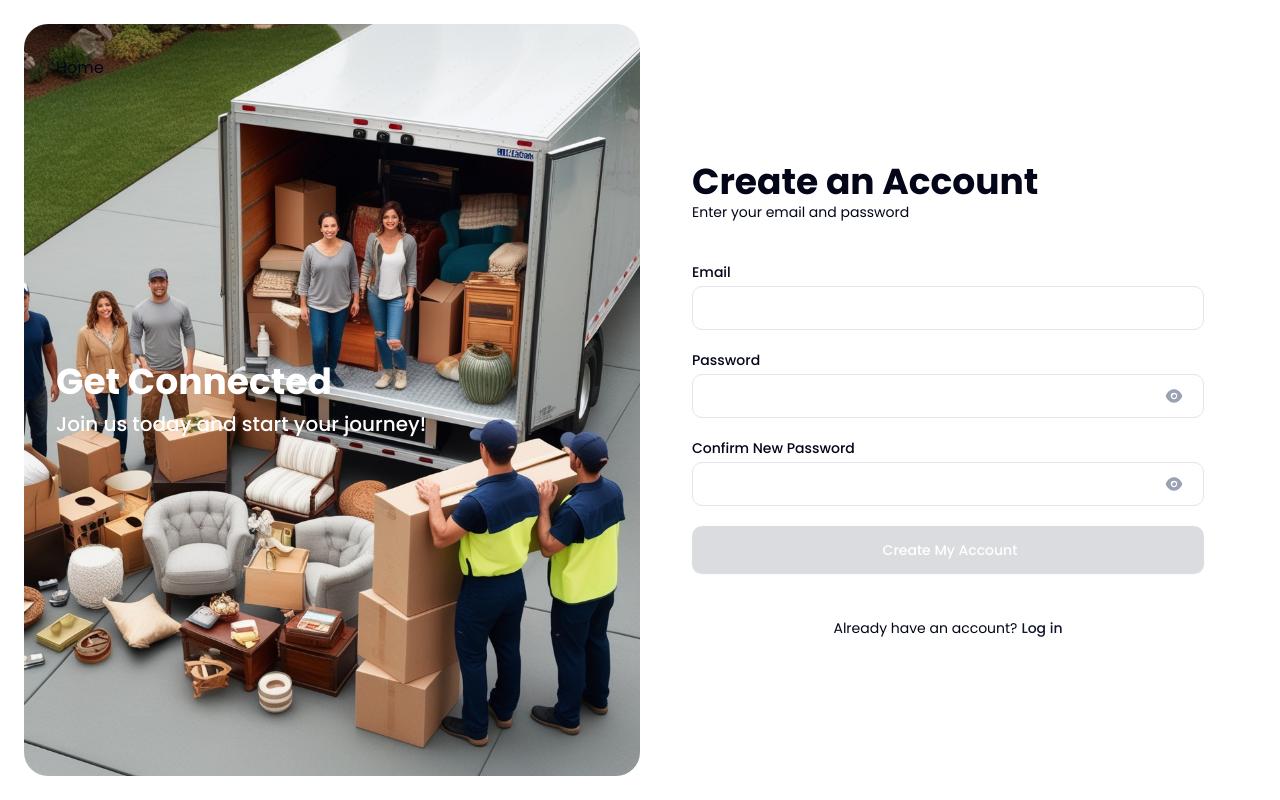
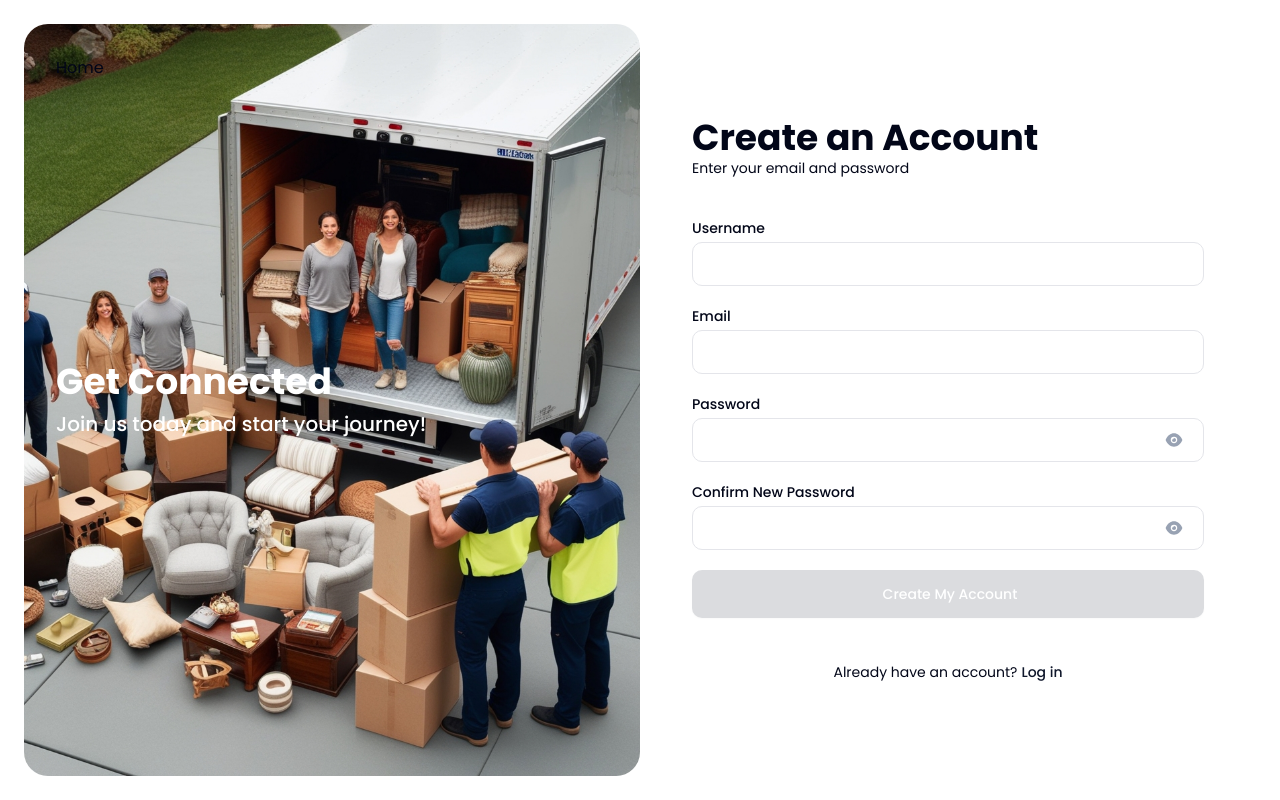
Before and after one commit to stivex001/chat_app, a Next.js app: page /auth/register in a window 1280 px wide. Built offline with nearby package versions, Linux system fonts and the light colour scheme; no server answers.

Commit message:
feat:implemented create user with firebase

```diff
--- /dev/null
+++ b/api/crud/firebaseAuth.ts
@@ -0,0 +1,11 @@
+import { auth } from "@/lib/firebase";
+import {
+  createUserWithEmailAndPassword,
+  signInWithEmailAndPassword,
+  signOut,
+} from "firebase/auth";
+
+export const registerUser = async (email: string, password: string) => {
+  const userCredential = await createUserWithEmailAndPassword(auth, email, password);
+  return userCredential;
+};
--- a/src/components/auth/ClientSignUp.tsx
+++ b/src/components/auth/ClientSignUp.tsx
@@ -8,12 +8,19 @@ import React, { useEffect, useState } from 'react';
 import { toast } from 'sonner';
 import { CustomButton } from '@/components/clickable/CustomButton';
 import Link from 'next/link';
-import { Checkbox } from '@/components/ui/checkbox';
 import { useAuthStore } from '@/store/authStore';
 import { AuthUser } from '@/app/api/type';
-import { useAuth } from '../../../api/crud/auth';
+import { useFirebaseAuth } from '@/hooks/useFirebaseAuth';
+import { doc, setDoc } from 'firebase/firestore';
+import { db } from '@/lib/firebase';
 
 const fields: Field[] = [
+  {
+    name: 'username',
+    type: 'text',
+    errorMessage: 'Email is required',
+    isRequired: true,
+  },
   {
     name: 'email',
     type: 'email',
@@ -42,8 +49,9 @@ const ClientSignUp = () => {
   const password = watch('password');
   const confirmPassword = watch('confirmPassword');
   const { isValid } = formState;
-  const { registerUser } = useAuth();
-  const { isPending, mutateAsync } = registerUser;
+
+  const { register } = useFirebaseAuth();
+  const { isPending, mutateAsync } = register;
 
   useEffect(() => {
     if (confirmPassword) {
@@ -68,17 +76,32 @@ const ClientSignUp = () => {
     try {
       await mutateAsync(payload, {
         onSuccess: (response: any) => {
-          toast.success(response?.message);
+          console.log(response, 'res-Time');
+          setDoc(doc(db, 'users', response?.user?.uid), {
+            name: data.username,
+            email: data.email,
+            id: response?.user?.uid,
+            blocked: [],
+          });
+
+          setDoc(doc(db, 'userChats', response?.user?.uid), {
+            chats: [],
+          });
+          toast.success('Registration successful!');
+
+          // router.push('/auth/login');
+
           const token = response?.user?.token;
           if (token) setAccessToken(token);
-          router.push(`/`);
+          // router.push(`/`);
         },
         onError: (error: any) => {
+          console.log('Registrationerror: ', error?.FirebaseError);
           toast.error(error?.data?.error);
         },
       });
     } catch (error: any) {
-      console.log('An error occurred ', error?.data?.error);
+      console.log('An error occurred ', error);
     }
   };
 
@@ -87,6 +110,14 @@ const ClientSignUp = () => {
       <form onSubmit={handleSubmit(onSubmit)}>
         <div className="flex flex-col gap-5">
           <div className="flex w-full flex-col gap-5">
+            <ControlledInput
+              name="username"
+              control={control}
+              type="text"
+              label="Username"
+              variant="primary"
+              rules={{ required: true }}
+            />
             <ControlledInput
               name="email"
               control={control}
@@ -125,7 +156,7 @@ const ClientSignUp = () => {
             disabled={!isValid}
             isLoading={isPending}
             label="Create My Account"
-            className="w-full rounded-[10px]"
+            className="w-full rounded-[10px] cursor-pointer"
             variant="primary"
           />
 
--- /dev/null
+++ b/src/hooks/useFirebaseAuth.ts
@@ -0,0 +1,13 @@
+// hooks/useFirebaseAuth.ts
+import { useMutation } from "@tanstack/react-query";
+import { registerUser } from "../../api/crud/firebaseAuth";
+
+export const useFirebaseAuth = () => {
+  const register = useMutation({
+    mutationFn: async (payload: { email: string; password: string }) => {
+      return await registerUser(payload.email, payload.password);
+    },
+  });
+
+  return { register };
+};
```
